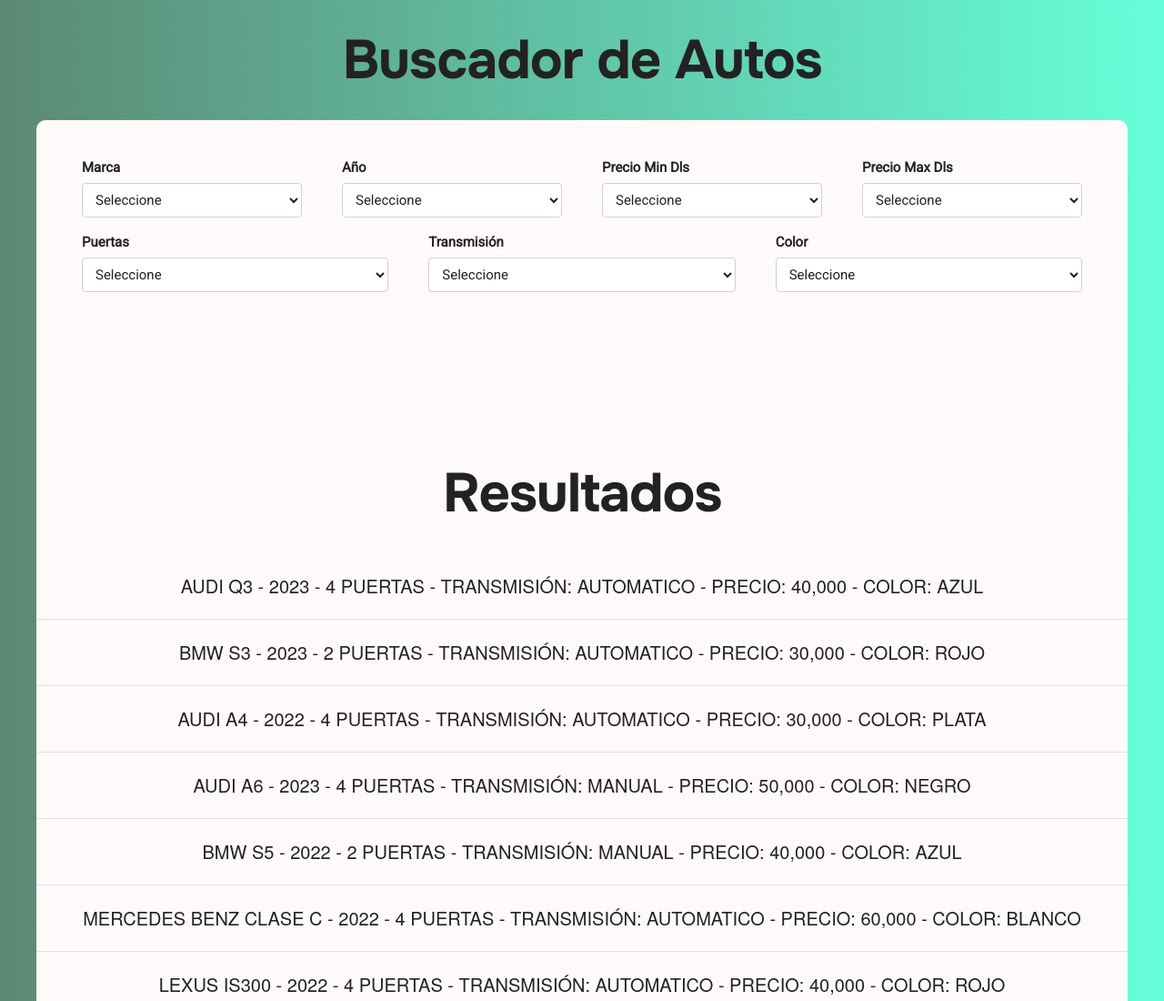
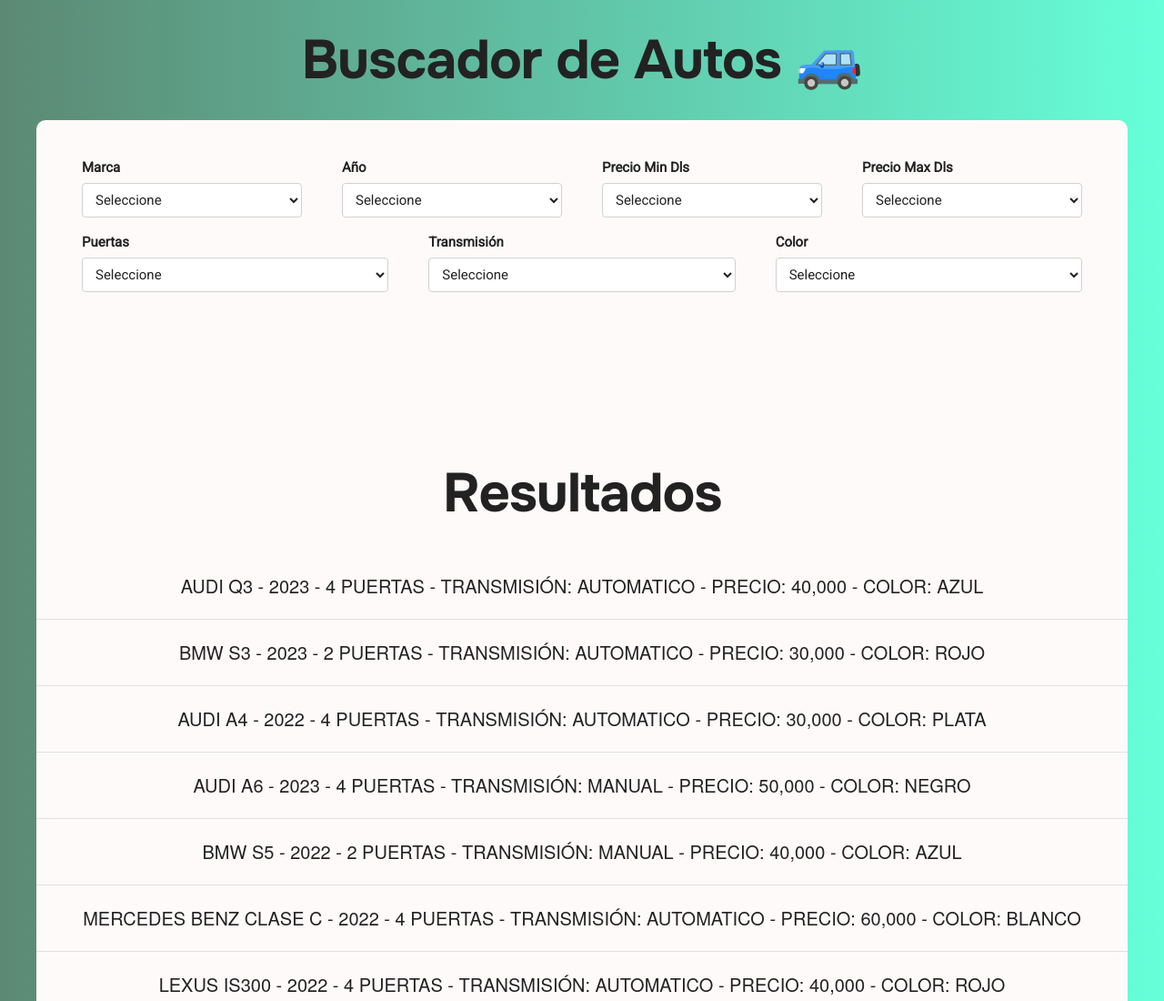
Before and after one commit to marceloreyran/Auto-Store, a plain HTML site: page index.html in a window 1280 px wide. Shown: the top 1100 px of the page at 91% size. Drawn offline with Linux system fonts and the light colour scheme.

Commit message:
second commit

```diff
--- a/index.html
+++ b/index.html
@@ -14,7 +14,7 @@
 
 <body>
 
-    <h1>Buscador de Autos</h1>
+    <h1>Buscador de Autos 🚙</h1>
 
     <div class="contenedor">
         <form id="buscador">
```
